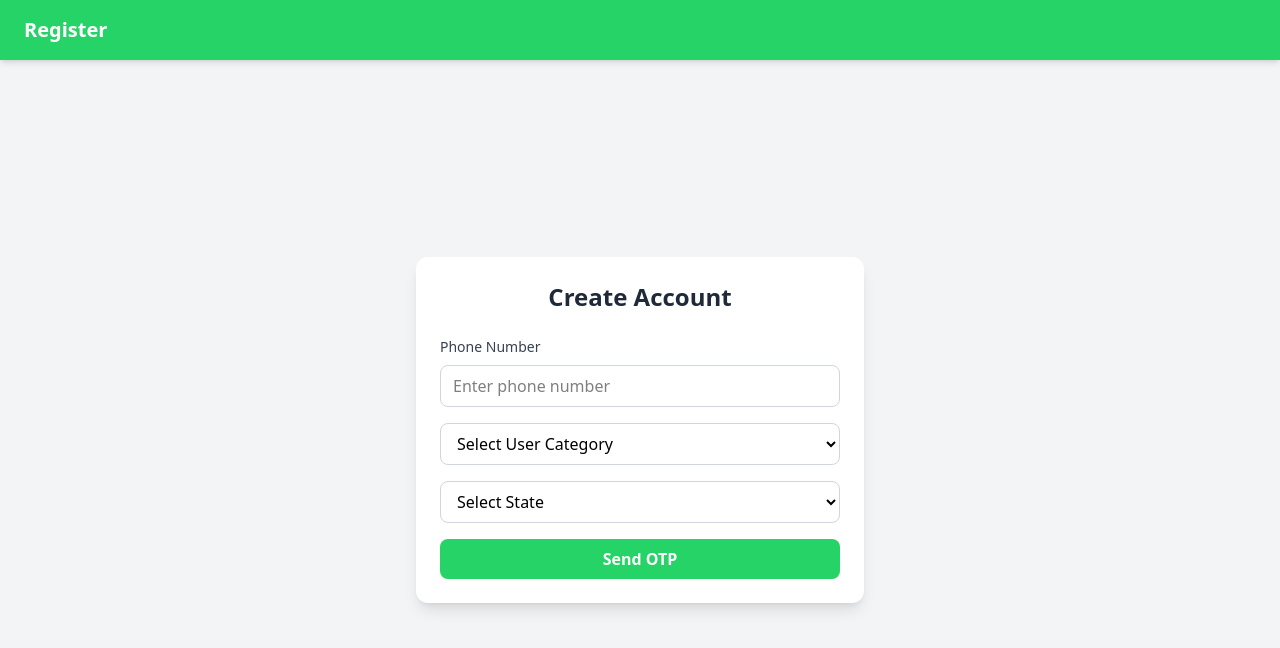
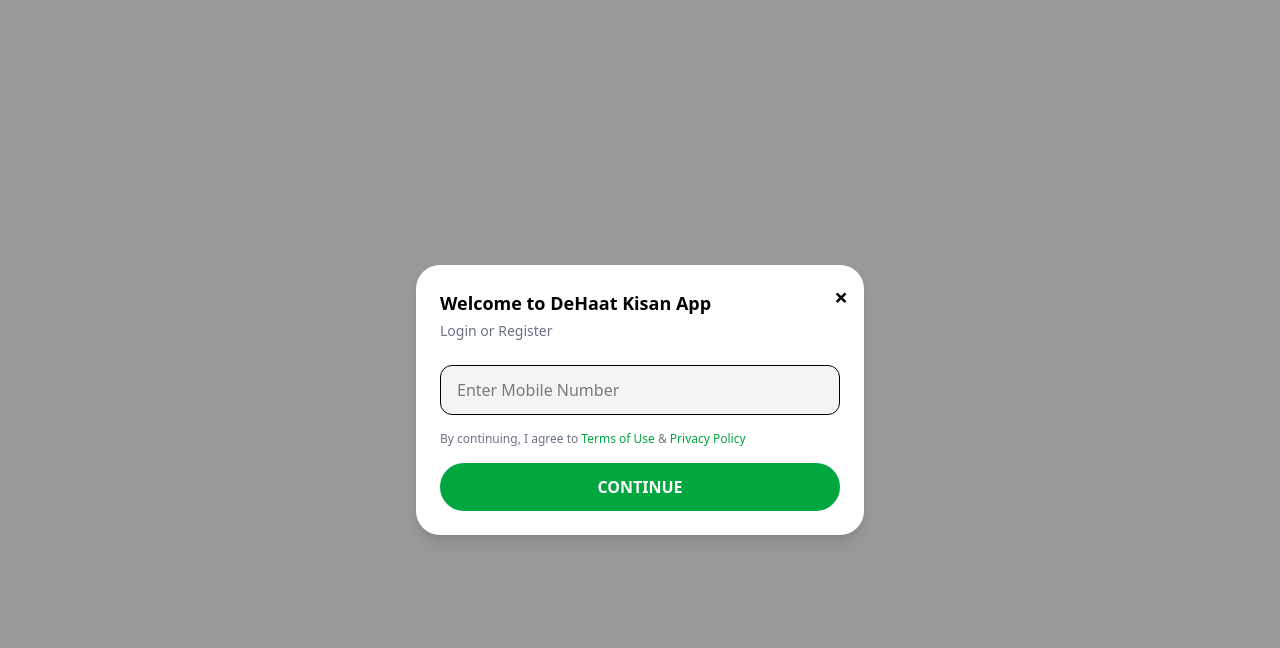
Before and after one commit to Shashank2985/Mandi-Plus-Demo, a React app in the folder frontend/: page /register in a window 1280 px wide. Shown: the top 648 px of the page. Built offline with nearby package versions, Linux system fonts and the light colour scheme; the HTML template or start-up script is replaced by a standard one.

Commit message:
done task here

```diff
--- a/frontend/src/pages/Register.jsx
+++ b/frontend/src/pages/Register.jsx
@@ -1,202 +1,114 @@
-import React, { useState } from 'react';
+import React, { useState, useRef } from 'react';
 import { useNavigate } from 'react-router-dom';
-import Card from '../components/Card';
-import Button from '../components/Button';
-import Input from '../components/Input';
-import Select from '../components/Select';
-import { registerUser } from '../api/auth';
-
-const indianStates = [
-    { value: 'Andhra Pradesh', label: 'Andhra Pradesh' },
-    { value: 'Arunachal Pradesh', label: 'Arunachal Pradesh' },
-    { value: 'Assam', label: 'Assam' },
-    { value: 'Bihar', label: 'Bihar' },
-    { value: 'Chhattisgarh', label: 'Chhattisgarh' },
-    { value: 'Goa', label: 'Goa' },
-    { value: 'Gujarat', label: 'Gujarat' },
-    { value: 'Haryana', label: 'Haryana' },
-    { value: 'Himachal Pradesh', label: 'Himachal Pradesh' },
-    { value: 'Jharkhand', label: 'Jharkhand' },
-    { value: 'Karnataka', label: 'Karnataka' },
-    { value: 'Kerala', label: 'Kerala' },
-    { value: 'Madhya Pradesh', label: 'Madhya Pradesh' },
-    { value: 'Maharashtra', label: 'Maharashtra' },
-    { value: 'Manipur', label: 'Manipur' },
-    { value: 'Meghalaya', label: 'Meghalaya' },
-    { value: 'Mizoram', label: 'Mizoram' },
-    { value: 'Nagaland', label: 'Nagaland' },
-    { value: 'Odisha', label: 'Odisha' },
-    { value: 'Punjab', label: 'Punjab' },
-    { value: 'Rajasthan', label: 'Rajasthan' },
-    { value: 'Sikkim', label: 'Sikkim' },
-    { value: 'Tamil Nadu', label: 'Tamil Nadu' },
-    { value: 'Telangana', label: 'Telangana' },
-    { value: 'Tripura', label: 'Tripura' },
-    { value: 'Uttar Pradesh', label: 'Uttar Pradesh' },
-    { value: 'Uttarakhand', label: 'Uttarakhand' },
-    { value: 'West Bengal', label: 'West Bengal' },
-    { value: 'Delhi', label: 'Delhi' },
-    { value: 'Jammu and Kashmir', label: 'Jammu and Kashmir' },
-    { value: 'Ladakh', label: 'Ladakh' },
-    { value: 'Puducherry', label: 'Puducherry' },
-    { value: 'Chandigarh', label: 'Chandigarh' },
-    { value: 'Andaman and Nicobar Islands', label: 'Andaman and Nicobar Islands' },
-    { value: 'Dadra and Nagar Haveli and Daman and Diu', label: 'Dadra and Nagar Haveli and Daman and Diu' },
-    { value: 'Lakshadweep', label: 'Lakshadweep' },
-];
-
-const userCategories = [
-    { value: 'buyer', label: 'Buyer' },
-    { value: 'seller', label: 'Seller' },
-    { value: 'transporter', label: 'Transporter' },
-];
-
-const countryCodes = [
-    { value: '+91', label: 'India (+91)' },
-    { value: '+1', label: 'USA (+1)' },
-    { value: '+44', label: 'UK (+44)' },
-    // Add more as needed
-];
 
 const Register = () => {
-    const [formData, setFormData] = useState({
-        countryCode: '+91',
-        mobileNumber: '',
-        category: '',
-        state: '',
-        otp: '',
-    });
+  const [mobile, setMobile] = useState('');
+  const [otp, setOtp] = useState(['', '', '', '']);
   const [otpSent, setOtpSent] = useState(false);
-    const [otpVerified, setOtpVerified] = useState(false);
-    const [loading, setLoading] = useState(false);
   const [error, setError] = useState('');
   const navigate = useNavigate();
-
-    const handleInputChange = (e) => {
-        const { name, value } = e.target;
-        setFormData({ ...formData, [name]: value });
-    };
+  const inputsRef = useRef([]);
 
   const handleSendOtp = () => {
-        if (!formData.mobileNumber) {
-            setError('Please enter phone number');
+    if (mobile.length !== 10) {
+      setError('Enter valid mobile number');
       return;
     }
     setOtpSent(true);
     setError('');
   };
 
-    const handleOtpChange = (e) => {
-        const value = e.target.value;
-        if (value.length <= 6 && /^\d*$/.test(value)) {
-            setFormData({ ...formData, otp: value });
-            if (value === '000000') {
-                setOtpVerified(true);
-            } else {
-                setOtpVerified(false);
+  const handleOtpChange = (value, index) => {
+    if (!/^\d?$/.test(value)) return;
+
+    const newOtp = [...otp];
+    newOtp[index] = value;
+    setOtp(newOtp);
+
+    if (value && index < 3) {
+      inputsRef.current[index + 1].focus();
     }
-        }
-    };
 
-    const handleRegister = async () => {
-        if (!otpVerified) {
-            setError('Please verify OTP first');
-            return;
-        }
-        if (!formData.category || !formData.state) {
-            setError('Please fill all fields');
-            return;
-        }
-        setLoading(true);
-        setError('');
-        try {
-            const data = {
-                mobileNumber: formData.countryCode + formData.mobileNumber,
-                category: formData.category,
-                state: formData.state,
-            };
-            const response = await registerUser(data);
-            localStorage.setItem('token', response.token);
-            localStorage.setItem('user', JSON.stringify(response.user));
+    if (newOtp.join('') === '0000') {
       navigate('/home');
-        } catch (err) {
-            setError(err.message || 'Registration failed');
-        } finally {
-            setLoading(false);
     }
   };
 
   return (
-        <div className="min-h-screen bg-gray-100 flex flex-col">
-            {/* Header */}
-            <div className="bg-[#25D366] text-white py-4 px-6 shadow-md">
-                <h1 className="text-xl font-bold">Register</h1>
+    <div className="min-h-screen bg-black/40 flex items-center justify-center">
+      <div className="w-full max-w-md bg-white rounded-3xl p-6 shadow-lg relative">
+
+        {/* Close Button */}
+        <button className="absolute right-4 top-4 text-2xl font-bold">
+          ×
+        </button>
+
+        <h2 className="text-lg font-semibold mb-1">
+          {otpSent ? 'Verify your OTP' : 'Welcome to DeHaat Kisan App'}
+        </h2>
+
+        <p className="text-sm text-gray-500 mb-6">
+          {otpSent ? `Sent via SMS to ${mobile}` : 'Login or Register'}
+        </p>
+
+        {!otpSent && (
+          <>
+            <div className="flex items-center border rounded-xl px-4 py-3 mb-4 bg-gray-100">
+              <input
+                type="tel"
+                maxLength="10"
+                placeholder="Enter Mobile Number"
+                className="bg-transparent outline-none flex-1"
+                value={mobile}
+                onChange={(e) => setMobile(e.target.value)}
+              />
             </div>
 
-            {/* Main Content */}
-            <div className="flex-1 flex items-center justify-center p-4">
-                <Card className="w-full max-w-md">
-                    <h2 className="text-2xl font-bold text-center mb-6 text-gray-800">Create Account</h2>
+            <p className="text-xs text-gray-500 mb-4">
+              By continuing, I agree to{' '}
+              <span className="text-green-600">Terms of Use</span> &{' '}
+              <span className="text-green-600">Privacy Policy</span>
+            </p>
 
-                    {error && <p className="text-red-500 text-center mb-4">{error}</p>}
-
-                    <div className="space-y-4">
-                        <div>
-                            <label className="block text-sm font-medium text-gray-700 mb-2">Phone Number</label>
-                            <div className="flex gap-2">
-                                <Input
-                                    type="text"
-                                    name="mobileNumber"
-                                    placeholder="Enter phone number"
-                                    value={formData.mobileNumber}
-                                    onChange={handleInputChange}
-                                    className="flex-1"
-                                />
-                            </div>
-                        </div>
-                        <Select
-                            name="category"
-                            placeholder="Select User Category"
-                            options={userCategories}
-                            value={formData.category}
-                            onChange={handleInputChange}
-                        />
-
-                        <Select
-                            name="state"
-                            placeholder="Select State"
-                            options={indianStates}
-                            value={formData.state}
-                            onChange={handleInputChange}
-                        />
-
-                        {!otpSent && (
-                            <Button onClick={handleSendOtp} className="w-full">
-                                Send OTP
-                            </Button>
+            <button
+              onClick={handleSendOtp}
+              className="w-full bg-green-600 text-white py-3 rounded-full font-semibold"
+            >
+              CONTINUE
+            </button>
+          </>
         )}
 
         {otpSent && (
           <>
-                                <Input
+            <div className="flex justify-between mb-4">
+              {otp.map((digit, i) => (
+                <input
+                  key={i}
+                  ref={(el) => (inputsRef.current[i] = el)}
                   type="text"
-                                    name="otp"
-                                    placeholder="Enter 6-digit OTP"
-                                    value={formData.otp}
-                                    onChange={handleOtpChange}
-                                    maxLength={6}
+                  maxLength="1"
+                  value={digit}
+                  onChange={(e) => handleOtpChange(e.target.value, i)}
+                  className="w-14 h-14 text-center text-xl border rounded-xl bg-gray-100"
                 />
-                                <Button
-                                    onClick={handleRegister}
-                                    disabled={!otpVerified || loading}
-                                    className="w-full"
-                                >
-                                    {loading ? 'Registering...' : 'Register'}
-                                </Button>
+              ))}
+            </div>
+
+            <p className="text-xs text-gray-500 mb-4">
+              Didn’t receive OTP?{' '}
+              <span className="text-green-600 font-medium cursor-pointer">
+                Send again
+              </span>
+            </p>
+
+            <button className="w-full bg-green-600 text-white py-3 rounded-full font-semibold">
+              VERIFY AND CONTINUE
+            </button>
           </>
         )}
-                    </div>
-                </Card>
+
+        {error && <p className="text-red-500 text-sm mt-4">{error}</p>}
       </div>
     </div>
   );
```
Lines whose indentation alone changed are shown as unchanged.
